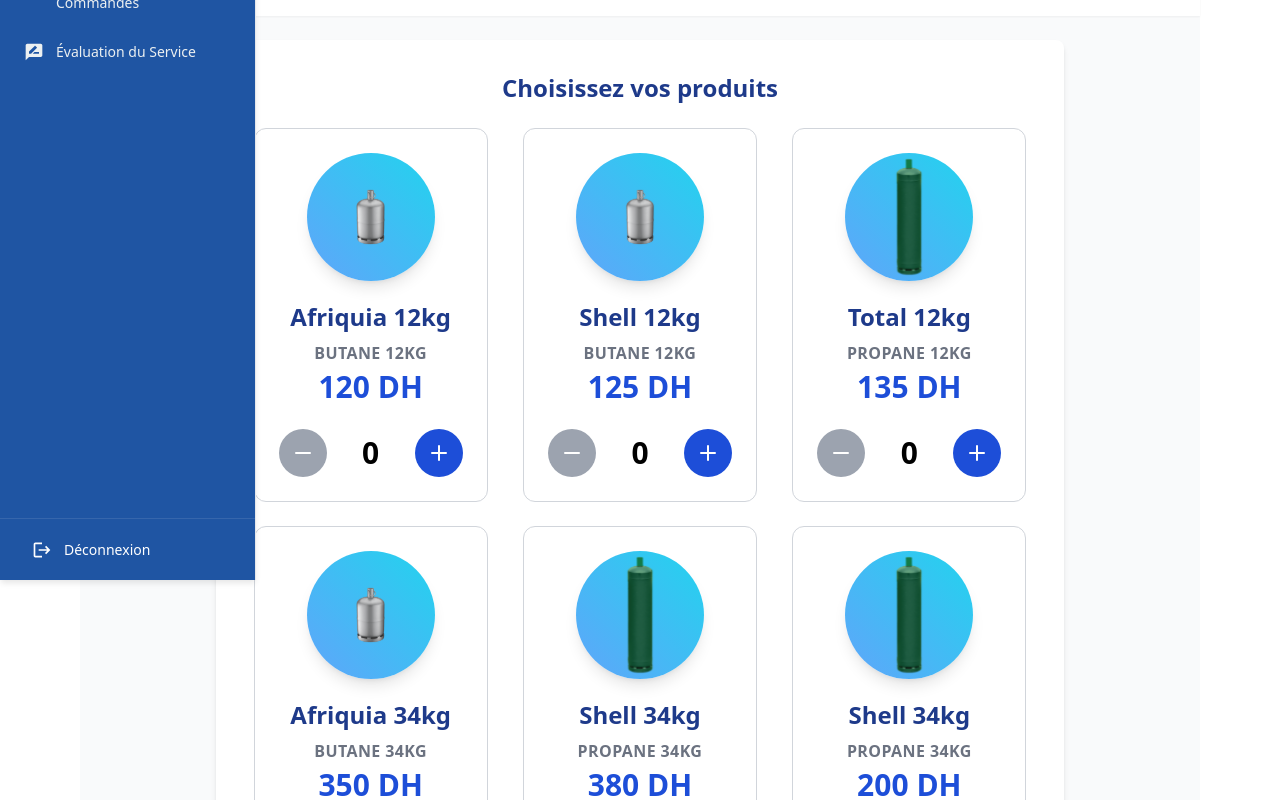
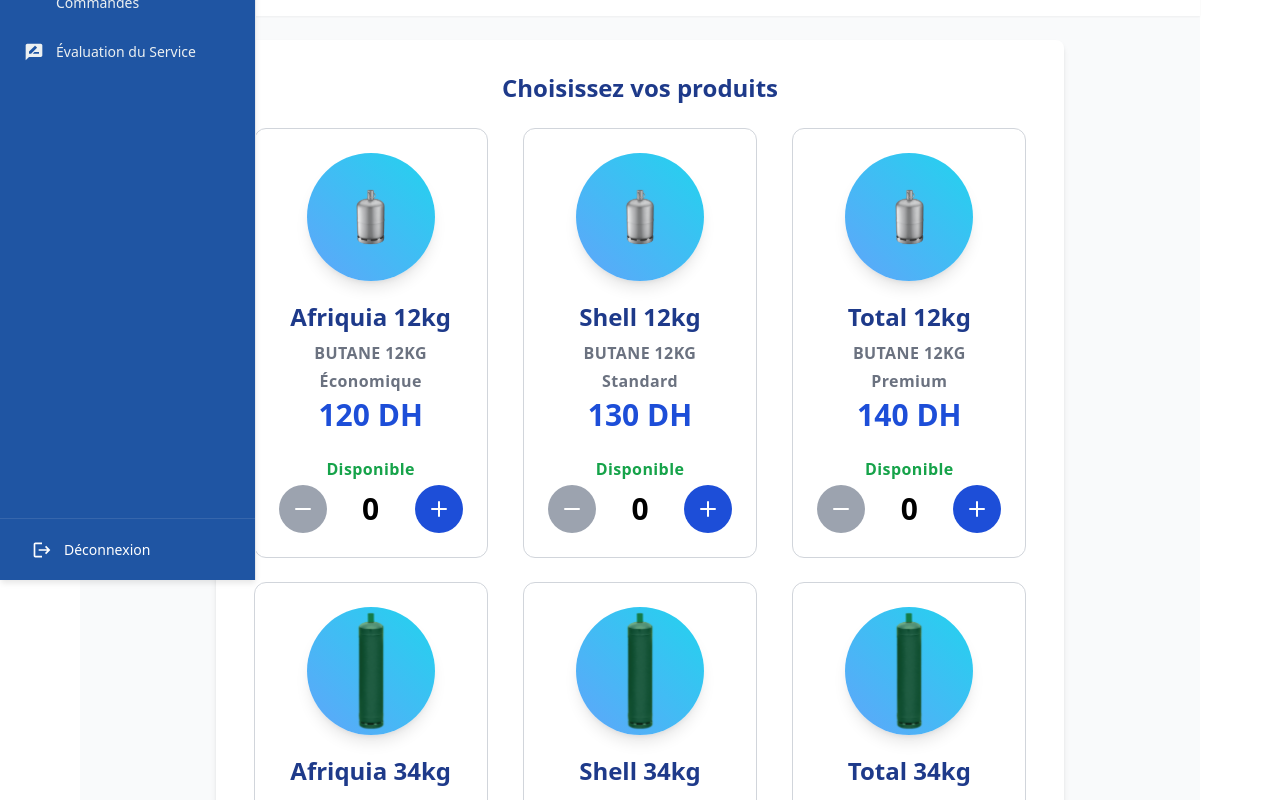
Before and after one commit to ayamte/ChronoGaz_app, a React (Create React App) app in the folder client/: page /Command in a window 1280 px wide. Shown: the part 220-1020 px from the top of the page. Built offline with nearby package versions, Linux system fonts and the light colour scheme.

Commit message:
Petites modifications

```diff
--- a/client/src/components/CommandPage/AddressStep.jsx
+++ b/client/src/components/CommandPage/AddressStep.jsx
@@ -1,5 +1,5 @@
-import React from 'react';
-import { MapPin } from 'lucide-react';
+import React, { useState } from 'react';
+import { MapPin, Map } from 'lucide-react';
 
 const AddressStep = ({
   useGPS,
@@ -12,7 +12,21 @@ const AddressStep = ({
   onNext,
   canProceed
 }) => {
+  const [selectedRegion, setSelectedRegion] = useState('');
+  const [showRegions, setShowRegions] = useState(false);
 
+  const regions = [
+    { id: 'mars', name: '2 Mars', color: '#FF6B6B' },
+    { id: 'maarif', name: 'Maarif', color: '#4ECDC4' },
+    { id: 'biranzerane', name: 'Bir Anzarane', color: '#45B7D1' },
+    { id: 'alqods', name: 'Al Qods', color: '#96CEB4' }
+  ];
+
+  const handleRegionSelect = (regionId) => {
+    setSelectedRegion(regionId);
+    const region = regions.find(r => r.id === regionId);
+    setAddress({...address, region: region.name});
+  };
 
   return (
     <div className="bg-white rounded-lg shadow-md p-6">
@@ -65,7 +79,10 @@ const AddressStep = ({
               id="manual"
               name="addressType"
               checked={!useGPS}
-              onChange={() => setUseGPS(false)}
+              onChange={() => {
+                setUseGPS(false);
+                setShowRegions(false);
+              }}
               className="w-4 h-4"
             />
             <label htmlFor="manual" className="font-medium cursor-pointer">
@@ -75,6 +92,54 @@ const AddressStep = ({
 
           {!useGPS && (
             <div className="space-y-4">
+              {/* Region Selection */}
+              <div className="mb-4">
+                <button
+                  onClick={() => setShowRegions(!showRegions)}
+                  className="flex items-center space-x-2 px-4 py-2 bg-gray-100 rounded-lg hover:bg-gray-200 transition-colors"
+                >
+                  <Map size={16} style={{color: '#4DAEBD'}} />
+                  <span className="text-sm font-medium">Choisir une région</span>
+                </button>
+
+                {showRegions && (
+                  <div className="mt-3 grid grid-cols-2 gap-2">
+                    {regions.map((region) => (
+                      <div
+                        key={region.id}
+                        onClick={() => {
+                          handleRegionSelect(region.id);
+                          setShowRegions(false);
+                        }}
+                        className={`p-3 rounded-lg border-2 cursor-pointer transition-all duration-200 ${
+                          selectedRegion === region.id
+                            ? 'border-blue-500 bg-blue-50 shadow-md'
+                            : 'border-gray-200 hover:border-gray-300 hover:shadow-sm'
+                        }`}
+                      >
+                        <div className="flex items-center space-x-2">
+                          <div
+                            className="w-3 h-3 rounded-full"
+                            style={{backgroundColor: region.color}}
+                          ></div>
+                          <span className={`text-sm font-medium ${
+                            selectedRegion === region.id ? 'text-blue-600' : 'text-gray-700'
+                          }`}>
+                            {region.name}
+                          </span>
+                        </div>
+                      </div>
+                    ))}
+                  </div>
+                )}
+
+                {selectedRegion && (
+                  <p className="mt-2 text-sm text-blue-600">
+                    Région sélectionnée: {regions.find(r => r.id === selectedRegion)?.name}
+                  </p>
+                )}
+              </div>
+
               <div>
                 <label className="block text-sm font-medium mb-2">Adresse complète *</label>
                 <textarea
--- a/client/src/components/CommandPage/GasCard.jsx
+++ b/client/src/components/CommandPage/GasCard.jsx
@@ -2,7 +2,7 @@
 import React from 'react';
 import { ShoppingCart, Plus, Minus } from 'lucide-react';
 
-const GasCard = ({ title, weight, price, quantity, onQuantityChange, imageUrl, productId }) => {
+const GasCard = ({ title, weight, price, quantity, onQuantityChange, gamme, imageUrl, productId, actif }) => {
   return (
     <div className="border border-gray-300 rounded-xl p-6 bg-white hover:shadow-xl transition-shadow duration-300 ease-in-out max-w-sm mx-auto">
       <div className="flex flex-col items-center">
@@ -15,7 +15,9 @@ const GasCard = ({ title, weight, price, quantity, onQuantityChange, imageUrl, p
         </div>
         <h3 className="text-2xl font-extrabold text-blue-900 mb-2">{title}</h3>
         <p className="text-gray-500 mb-1 uppercase tracking-wide font-semibold">{weight}</p>
+        <p className="text-gray-500 mb-1 tracking-wide font-semibold">{gamme}</p>
         <p className="text-3xl font-extrabold text-blue-700 mb-6">{price} DH</p>
+        <p className={`text-gray-500 mb-1 tracking-wide font-semibold ${actif ? 'text-green-600' : 'text-red-600'}`}>{actif ? "Disponible" : "Pas disponible"}</p>
         <div className="flex items-center space-x-5">
           <button
             onClick={() => onQuantityChange(productId, 'decrement')}
--- a/client/src/components/CommandPage/QuantityStep.jsx
+++ b/client/src/components/CommandPage/QuantityStep.jsx
@@ -18,7 +18,9 @@ const QuantityStep = ({ products, quantities, prices, onQuantityChange, onNext,
             price={prices[product.id]}
             quantity={quantities[product.id] || 0}
             onQuantityChange={onQuantityChange}
+            gamme={product.gamme}
             imageUrl={product.image_url}
+            actif={product.actif}
           />
         ))}
       </div>
--- a/client/src/components/CommandPage/SummaryStep.jsx
+++ b/client/src/components/CommandPage/SummaryStep.jsx
@@ -44,6 +44,7 @@ const SummaryStep = ({ orderData, onBack, onConfirm }) => {
             <p className="text-gray-600">Position GPS: {orderData.gpsLocation?.latitude}, {orderData.gpsLocation?.longitude}</p>
           ) : (
             <div className="text-gray-600">
+              <p>{orderData.address.region}</p>
               <p>{orderData.address.fullAddress}</p>
               <p>{orderData.address.phone}</p>
               {orderData.address.instructions && <p className="italic">{orderData.address.instructions}</p>}
--- a/client/src/components/Pages/Command.jsx
+++ b/client/src/components/Pages/Command.jsx
@@ -12,7 +12,7 @@ const Command = () => {
   const [quantities, setQuantities] = useState({});
   const [useGPS, setUseGPS] = useState(false);
   const [address, setAddress] = useState({
-    fullAddress: '2 Mars, immeuble 122, Apartement 12',
+    fullAddress: 'immeuble 122, Apartement 12',
     phone: '0674563411',
     instructions: ''
   });
@@ -20,6 +20,7 @@ const Command = () => {
 
   // Produits disponibles (normalement depuis votre API)
   const products = [
+    // Butane 12 kg
   {
     id: 1,
     reference: 'BUT-12KG-AFRIQUIA',
@@ -27,7 +28,9 @@ const Command = () => {
     type_gaz: 'BUTANE',
     capacite: 12,
     marque: 'Afriquia',
-      image_url: butaButane
+    gamme: 'Économique',
+    image_url: butaButane,
+    actif: 1
   },
   {
     id: 2,
@@ -36,25 +39,33 @@ const Command = () => {
     type_gaz: 'BUTANE',
     capacite: 12,
     marque: 'Shell',
-      image_url: butaButane
+    gamme: 'Standard',
+    image_url: butaButane,
+    actif: 1
   },
   {
     id: 3,
-      reference: 'PROP-12KG-TOTAL',
-      nom_court: 'Propane 12kg Total',
-      type_gaz: 'PROPANE',
+    reference: 'BUT-12KG-TOTAL',
+    nom_court: 'Butane 12kg Total',
+    type_gaz: 'BUTANE',
     capacite: 12,
     marque: 'Total',
-      image_url: butaPropane
+    gamme: 'Premium',
+    image_url: butaButane,
+    actif: 1
   },
+
+  // Propane 34 kg
   {
     id: 4,
-      reference: 'BUT-34KG-AFRIQUIA',
-      nom_court: 'Butane 34kg Afriquia',
-      type_gaz: 'BUTANE',
+    reference: 'PROP-34KG-AFRIQUIA',
+    nom_court: 'Propane 34kg Afriquia',
+    type_gaz: 'PROPANE',
     capacite: 34,
     marque: 'Afriquia',
-      image_url: butaButane
+    gamme: 'Économique',
+    image_url: butaPropane,
+    actif: 1
   },
   {
     id: 5,
@@ -63,31 +74,42 @@ const Command = () => {
     type_gaz: 'PROPANE',
     capacite: 34,
     marque: 'Shell',
-      image_url: butaPropane
+    gamme: 'Standard',
+    image_url: butaPropane,
+    actif: 0
   },
   {
     id: 6,
-      reference: 'PROP-34KG-SHELL',
-      nom_court: 'Propane 34kg Shell',
+    reference: 'PROP-34KG-TOTAL',
+    nom_court: 'Propane 34kg Total',
     type_gaz: 'PROPANE',
     capacite: 34,
-      marque: 'Shell',
-      image_url: butaPropane
+    marque: 'Total',
+    gamme: 'Premium',
+    image_url: butaPropane,
+    actif: 1
   }
   ];
 
   const prices = {
-    1: 120, // BUT-12KG-AFRIQUIA
-    2: 125, // BUT-12KG-SHELL
-    3: 135, // PROP-12KG-TOTAL
-    4: 350, // BUT-34KG-AFRIQUIA
-    5: 380,  // PROP-34KG-SHELL
-    6: 200
+    1: 120,  // Butane 12kg Afriquia (Économique)
+    2: 130,  // Butane 12kg Shell (Standard)
+    3: 140,  // Butane 12kg Total (Premium)
+    4: 350,  // Propane 34kg Afriquia (Économique)
+    5: 370,  // Propane 34kg Shell (Standard)
+    6: 390   // Propane 34kg Total (Premium)
   };
 
   const deliveryFee = 20;
 
   const handleQuantityChange = (productId, operation) => {
+    const product = products.find(p => p.id === productId);
+    if(!product) return;
+
+    if (operation === 'increment' && product.actif !== 1){
+      alert('Impossible d\'ajouter un produit non disponible');
+      return;
+    }
     setQuantities(prev => ({
       ...prev,
       [productId]: operation === 'increment'
```
Lines whose indentation alone changed are shown as unchanged.
